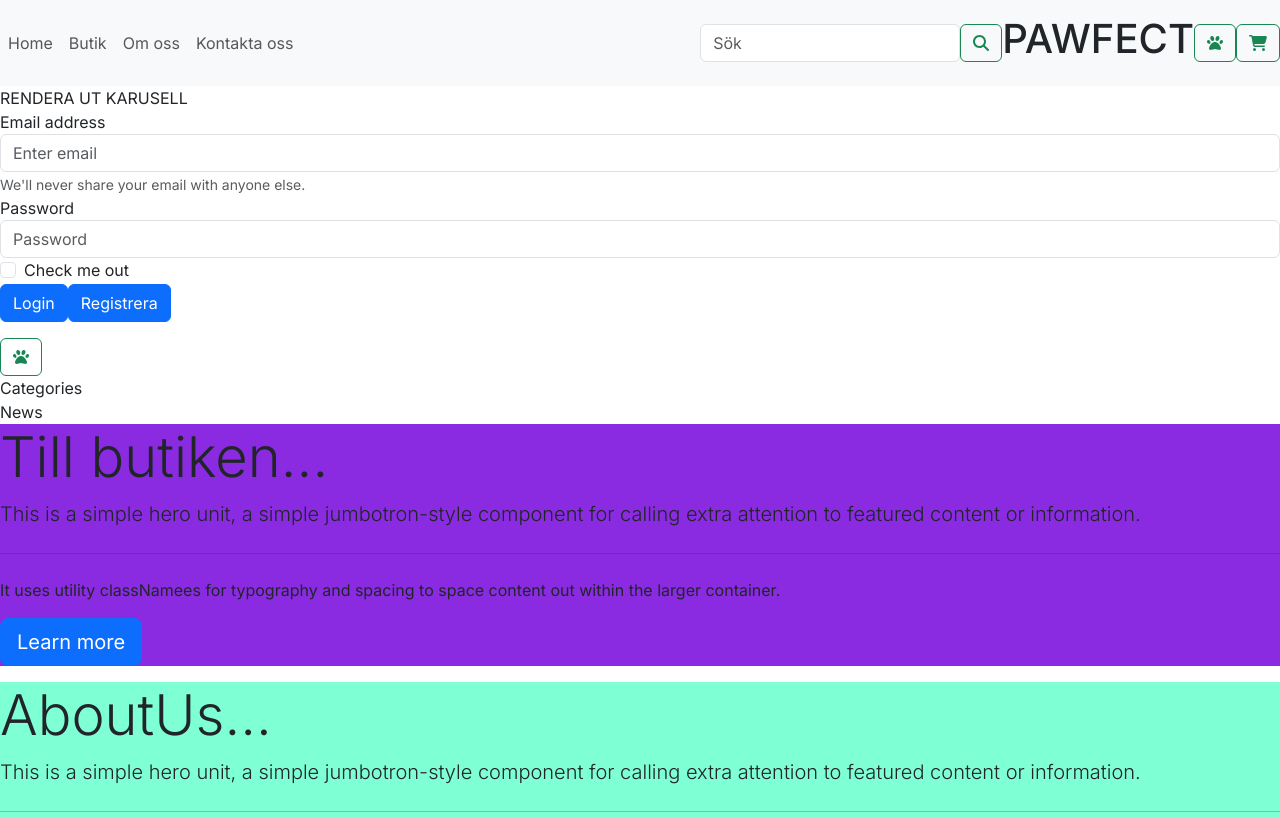
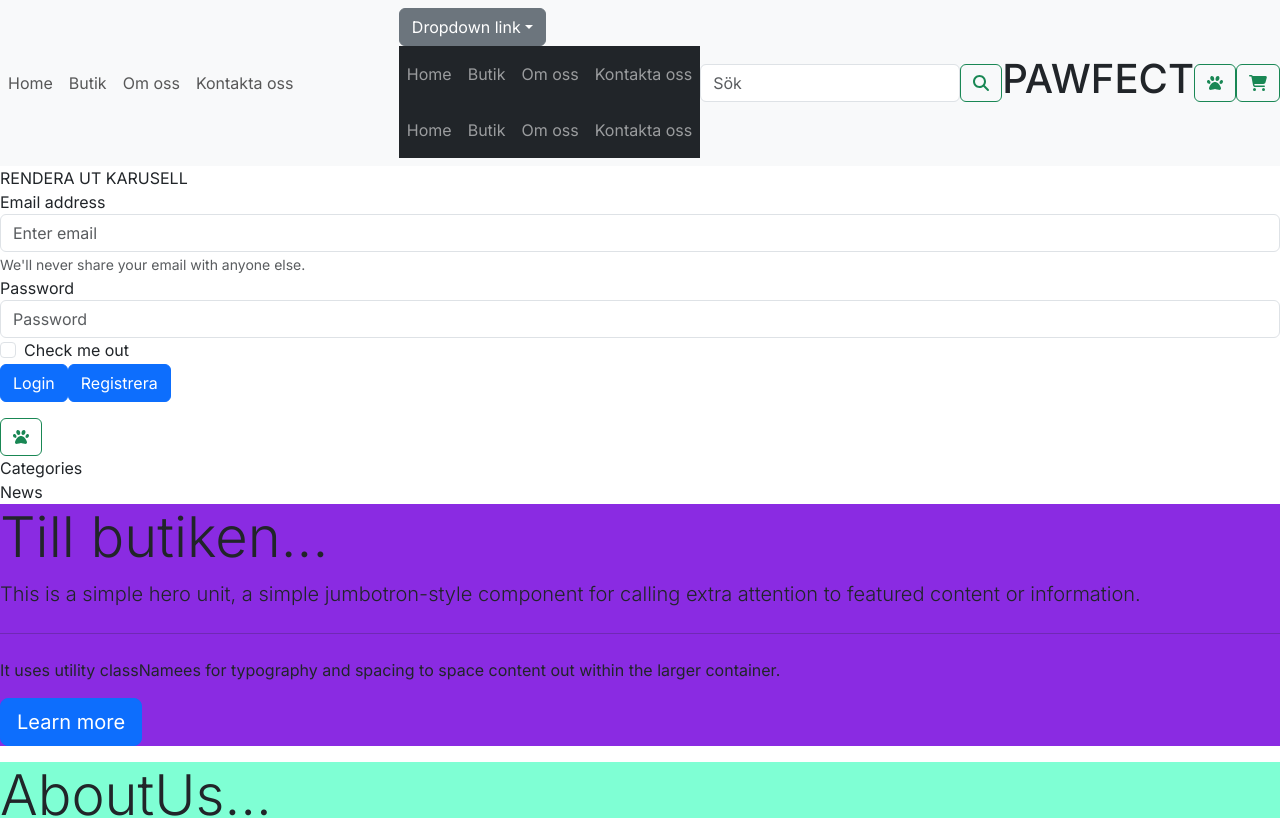
Before and after one commit to TOtterhall/pawfect, a Next.js app in the folder client/my-app/: page / in a window 1280 px wide. Shown: the top 818 px of the page. Built offline with nearby package versions, Linux system fonts and the light colour scheme.

Commit message:
:hammer: fixed the dropdown ish

```diff
--- a/client/my-app/src/app/components/Header/Menu/Menu.jsx
+++ b/client/my-app/src/app/components/Header/Menu/Menu.jsx
@@ -1,9 +1,80 @@
-"use Client";
 import React from "react";
-
+import Link from "next/link";
+import "bootstrap/dist/css/bootstrap.min.css";
 export default function Menu() {
   return (
     <div>
+      <div className="dropdown show">
+        <a
+          className="btn btn-secondary dropdown-toggle"
+          href="/"
+          role="button"
+          id="dropdownMenuLink"
+          data-toggle="dropdown"
+          aria-haspopup="true"
+          aria-expanded="false"
+        >
+          Dropdown link
+        </a>
+
+        <div className="pos-f-t">
+          <div className="collapse" id="navbarToggleExternalContent">
+            <div className="bg-dark p-4">
+              <h4 className="text-white">Collapsed content</h4>
+              <span className="text-muted">
+                Toggleable via the navbar brand.
+              </span>
+            </div>
+          </div>
+          <nav className="navbar navbar-dark bg-dark">
+            {/* den ljusa byt ut klassnamn på nav navbar navbar-expand-lg navbar-light bg-light */}
+            <button
+              className="navbar-toggler"
+              type="button"
+              data-toggle="collapse"
+              data-target="#navbarToggleExternalContent"
+              aria-controls="navbarToggleExternalContent"
+              aria-expanded="false"
+              aria-label="Toggle navigation"
+            >
+              <span className="navbar-toggler-icon"></span>
+            </button>
+            <div className="collapse navbar-collapse" id="navbarTogglerDemo01">
+              {/* <a classNameName="navbar-brand" href="/">
+            Home
+          </a> */}
+              <ul className="navbar-nav mr-auto mt-2 mt-lg-0">
+                <li className="nav-item active">
+                  <Link className="nav-link" href="/">
+                    Home <span className="sr-only">(current)</span>
+                  </Link>
+                </li>
+                <li className="nav-item">
+                  <Link className="nav-link" href="/butik">
+                    Butik
+                  </Link>
+                </li>
+                <li className="nav-item">
+                  <Link className="nav-link" href="/omoss">
+                    Om oss
+                  </Link>
+                </li>
+                <li className="nav-item">
+                  <Link className="nav-link" href="/kontakt">
+                    Kontakta oss
+                  </Link>
+                </li>
+
+                {/* <li classNameName="nav-item">
+              <a classNameName="nav-link disabled" href="#">
+                Disabled
+              </a>
+            </li> */}
+              </ul>
+            </div>
+          </nav>
+        </div>
+      </div>
       <div className="pos-f-t">
         <div className="collapse" id="navbarToggleExternalContent">
           <div className="bg-dark p-4">
@@ -12,17 +83,51 @@ export default function Menu() {
           </div>
         </div>
         <nav className="navbar navbar-dark bg-dark">
+          {/* den ljusa byt ut klassnamn på nav navbar navbar-expand-lg navbar-light bg-light */}
           <button
             className="navbar-toggler"
             type="button"
-            data-toggle="collapse"
-            data-target="#navbarToggleExternalContent"
+            data-bs-toggle="collapse"
+            data-bs-target="#navbarToggleExternalContent"
             aria-controls="navbarToggleExternalContent"
             aria-expanded="false"
             aria-label="Toggle navigation"
           >
             <span className="navbar-toggler-icon"></span>
           </button>
+          <div className="collapse navbar-collapse" id="navbarTogglerDemo01">
+            {/* <a classNameName="navbar-brand" href="/">
+            Home
+          </a> */}
+            <ul className="navbar-nav mr-auto mt-2 mt-lg-0">
+              <li className="nav-item active">
+                <Link className="nav-link" href="/">
+                  Home <span className="sr-only">(current)</span>
+                </Link>
+              </li>
+              <li className="nav-item">
+                <Link className="nav-link" href="/butik">
+                  Butik
+                </Link>
+              </li>
+              <li className="nav-item">
+                <Link className="nav-link" href="/omoss">
+                  Om oss
+                </Link>
+              </li>
+              <li className="nav-item">
+                <Link className="nav-link" href="/kontakt">
+                  Kontakta oss
+                </Link>
+              </li>
+
+              {/* <li classNameName="nav-item">
+              <a classNameName="nav-link disabled" href="#">
+                Disabled
+              </a>
+            </li> */}
+            </ul>
+          </div>
         </nav>
       </div>
     </div>
--- a/client/my-app/src/app/components/Header/Navbar/Navbar.jsx
+++ b/client/my-app/src/app/components/Header/Navbar/Navbar.jsx
@@ -4,6 +4,7 @@ import SearchForm from "../SearchForm/SearchForm";
 import Logo from "../Logo/Logo";
 import Login from "../Login/Login";
 import Cart from "../../Cart/Cart";
+import Menu from "../Menu/Menu";
 export default function Navbar() {
   return (
     <div>
@@ -52,7 +53,9 @@ export default function Navbar() {
             </li> */}
           </ul>
         </div>
-
+        <div>
+          <Menu />
+        </div>
         <div>
           <SearchForm />
         </div>
--- a/client/my-app/src/app/layout.js
+++ b/client/my-app/src/app/layout.js
@@ -1,6 +1,7 @@
 "use Client";
+import Head from "next/head";
 import { Inter } from "next/font/google";
-import "./globals.css";
+import "bootstrap/dist/css/bootstrap.css";
 
 //Components
 
@@ -8,7 +9,8 @@ import Footer from "./components/Footer/Footer";
 import Header from "./components/Header/Header";
 
 const inter = Inter({ subsets: ["latin"] });
-
+import Script from "next/script";
+import Link from "next/link";
 export const metadata = {
   title: "Create Next App",
   description: "Generated by create next app",
@@ -17,6 +19,13 @@ export const metadata = {
 export default function RootLayout({ children }) {
   return (
     <html lang="en">
+      <head>
+        <script
+          src="https://cdn.jsdelivr.net/npm/bootstrap@5.3.2/dist/js/bootstrap.bundle.min.js"
+          integrity="sha384-C6RzsynM9kWDrMNeT87bh95OGNyZPhcTNXj1NW7RuBCsyN/o0jlpcV8Qyq46cDfL"
+          crossOrigin="anonymous"
+        ></script>
+      </head>
       <body className={inter.className}>
         <Header />
 
```
